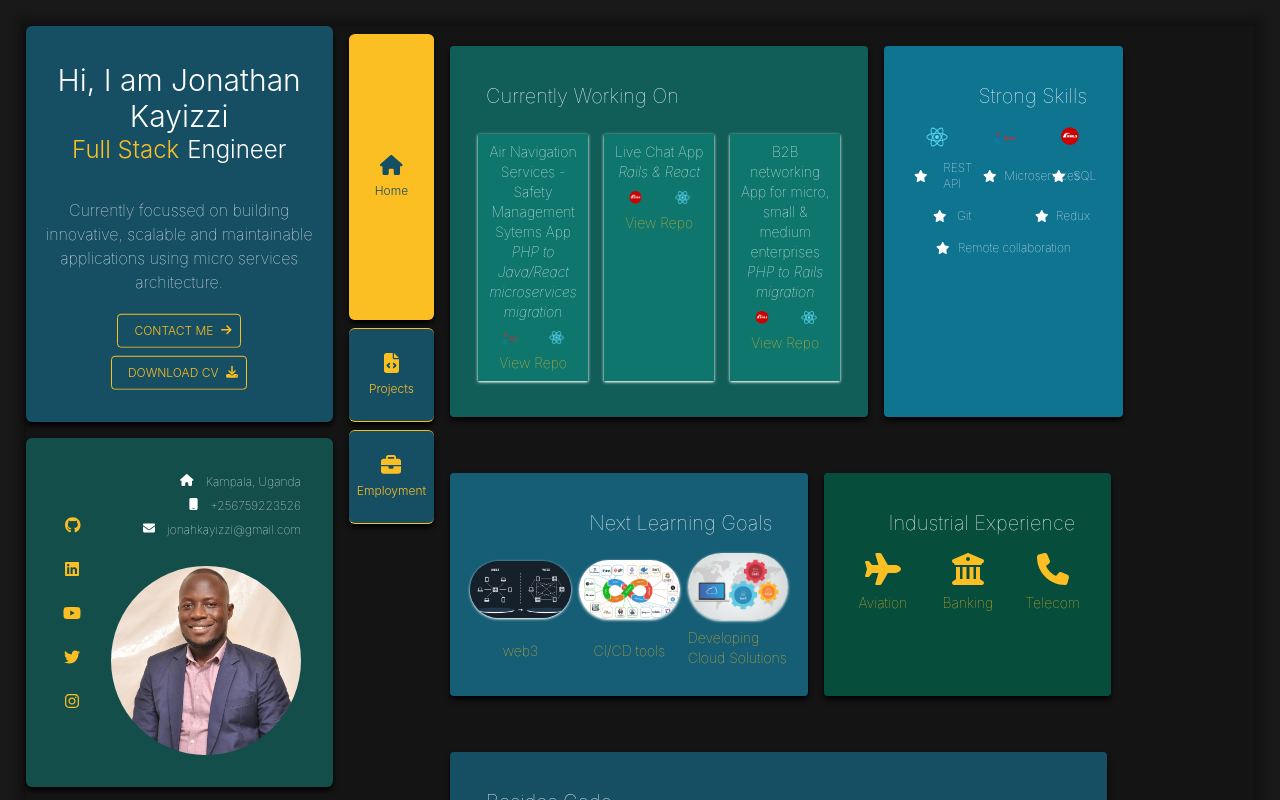
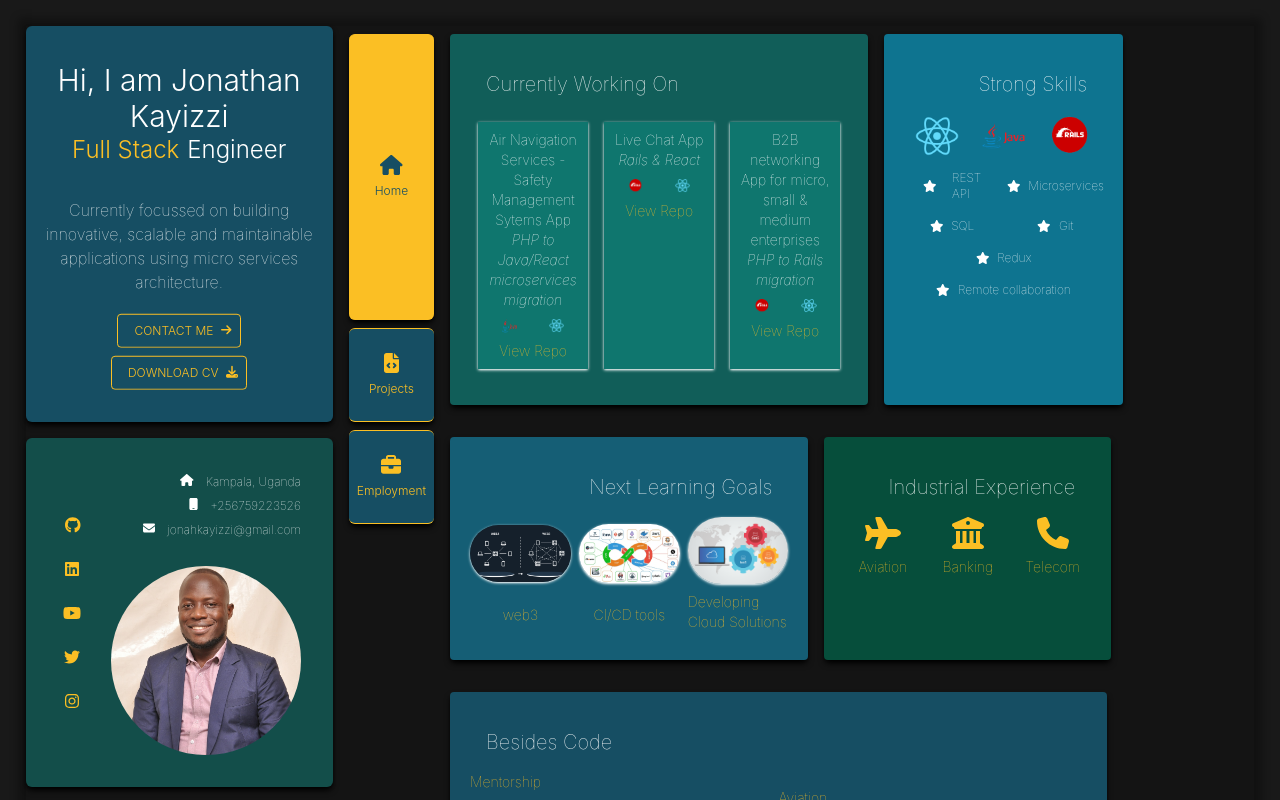
Before and after one commit to JonahKayizzi/my-portfolio, a React (Create React App) app: page / in a window 1280 px wide. Shown: the top 800 px of the page. Built offline with nearby package versions, Linux system fonts and the light colour scheme.

Commit message:
Update styling for home page

```diff
--- a/src/components/Home.js
+++ b/src/components/Home.js
@@ -11,7 +11,7 @@ import { Link } from 'react-router-dom';
 const Home = () => (
   <div className="container mx-auto">
     <div className="flex flex-wrap gap-4">
-      <div className="transform hover:scale-105 transition duration-300 ease-in-out bg-teal-800 md:my-5 my-1 p-5 rounded shadow-md shadow-black md:w-7/12  w-full">
+      <div className="transform hover:scale-105 transition duration-300 ease-in-out bg-teal-800 md:my-2 my-1 p-5 rounded shadow-md shadow-black md:w-7/12  w-full">
         <h2 className="text-xl font-thin my-4 text-left ml-4">
           Currently Working On
         </h2>
@@ -72,49 +72,49 @@ const Home = () => (
           </li>
         </ul>
       </div>
-      <div className="transform hover:scale-105 transition duration-300 ease-in-out bg-cyan-700 md:my-5 my-1 p-5 rounded shadow-md shadow-black md:w-1/3 w-full">
+      <div className="transform hover:scale-105 transition duration-300 ease-in-out bg-cyan-700 md:my-2 my-1 p-5 rounded shadow-md shadow-black md:w-1/3 w-full">
         <h2 className="text-xl font-thin my-4 text-right mr-4">
           Strong Skills
         </h2>
         <ul className="flex justify-around my-2">
           <li className="w-1/3 flex items-center justify-around gap-2 ">
-            <img className="w-1/3" src="react.png" alt="react" />
+            <img className="w-2/3" src="react.png" alt="react" />
           </li>
           <li className="w-1/3 flex items-center justify-around ">
-            <img className="w-1/3" src="java.png" alt="redux" />
+            <img className="w-2/3" src="java.png" alt="redux" />
           </li>
           <li className="w-1/3 flex items-center justify-around">
-            <img className="w-1/3" src="rails.png" alt="redux" />
+            <img className="w-2/3" src="rails.png" alt="redux" />
           </li>
         </ul>
         <ul className="flex flex-wrap justify-around my-2 text-xs font-thin gap-2 w-full">
-          <li className="flex w-1/4 justify-around gap-4 items-center m-0 p-1  rounded-md">
+          <li className="flex w-1/3 justify-center gap-4 items-center m-0 p-1  rounded-md">
             <FontAwesomeIcon icon={faStar} />
             REST API
           </li>
-          <li className="flex w-1/4 justify-around gap-2 items-center m-0 p-1  rounded-md">
+          <li className="flex w-1/3 justify-center gap-2 items-center m-0 p-1  rounded-md">
             <FontAwesomeIcon icon={faStar} />
             Microservices
           </li>
-          <li className="flex w-1/4 justify-around gap-2 items-center m-0 p-1 rounded-md">
+          <li className="flex w-1/3 justify-center gap-2 items-center m-0 p-1 rounded-md">
             <FontAwesomeIcon icon={faStar} />
             SQL
           </li>
-          <li className="flex w-1/4 justify-around gap-2 items-center m-0 p-1  rounded-md">
+          <li className="flex w-1/3 justify-center gap-2 items-center m-0 p-1  rounded-md">
             <FontAwesomeIcon icon={faStar} />
             Git
           </li>
-          <li className="flex w-1/4 justify-around gap-2 items-center  m-0 p-1  rounded-md">
+          <li className="flex w-1/3 justify-center gap-2 items-center  m-0 p-1  rounded-md">
             <FontAwesomeIcon icon={faStar} />
             Redux
           </li>
-          <li className="flex justify-around gap-2 items-center m-0 p-1  rounded-md">
+          <li className="flex justify-center gap-2 items-center m-0 p-1  rounded-md">
             <FontAwesomeIcon icon={faStar} />
             Remote collaboration
           </li>
         </ul>
       </div>
-      <div className="transform hover:scale-105 transition duration-300 ease-in-out bg-cyan-800 md:my-5 my-1 p-5 rounded shadow-md shadow-black md:w-1/2 w-full">
+      <div className="transform hover:scale-105 transition duration-300 ease-in-out bg-cyan-800 md:my-2 my-1 p-5 rounded shadow-md shadow-black md:w-1/2 w-full">
         <h2 className="text-xl font-thin my-4 text-right mr-4">
           Next Learning Goals
         </h2>
@@ -147,7 +147,7 @@ const Home = () => (
           </li>
         </ul>
       </div>
-      <div className="transform hover:scale-105 transition duration-300 ease-in-out bg-emerald-900 md:my-5 my-1 p-5 rounded shadow-md shadow-black md:w-2/5 w-full">
+      <div className="transform hover:scale-105 transition duration-300 ease-in-out bg-emerald-900 md:my-2 my-1 p-5 rounded shadow-md shadow-black md:w-2/5 w-full">
         <h2 className="text-xl font-thin my-4 text-right mr-4">
           Industrial Experience
         </h2>
@@ -167,7 +167,7 @@ const Home = () => (
           </li>
         </ul>
       </div>
-      <div className="transform hover:scale-105 transition duration-300 ease-in-out bg-cyan-900 md:my-5 my-1 p-5 rounded shadow-md shadow-black md:w-11/12 w-full">
+      <div className="transform hover:scale-105 transition duration-300 ease-in-out bg-cyan-900 md:my-2 my-1 p-5 rounded shadow-md shadow-black md:w-11/12 w-full">
         <h2 className="text-xl font-thin my-4 text-left ml-4">Besides Code</h2>
         <div className="flex flex-wrap">
           <div className="xl:w-1/2 w-full">
```
